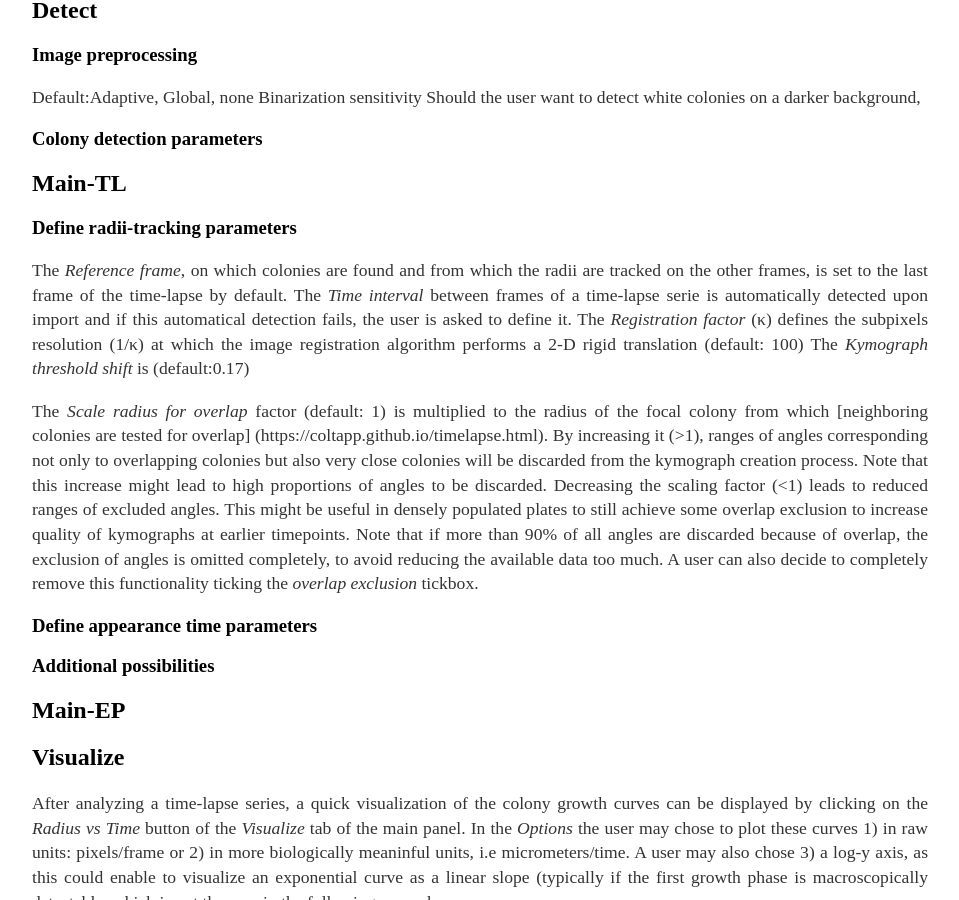
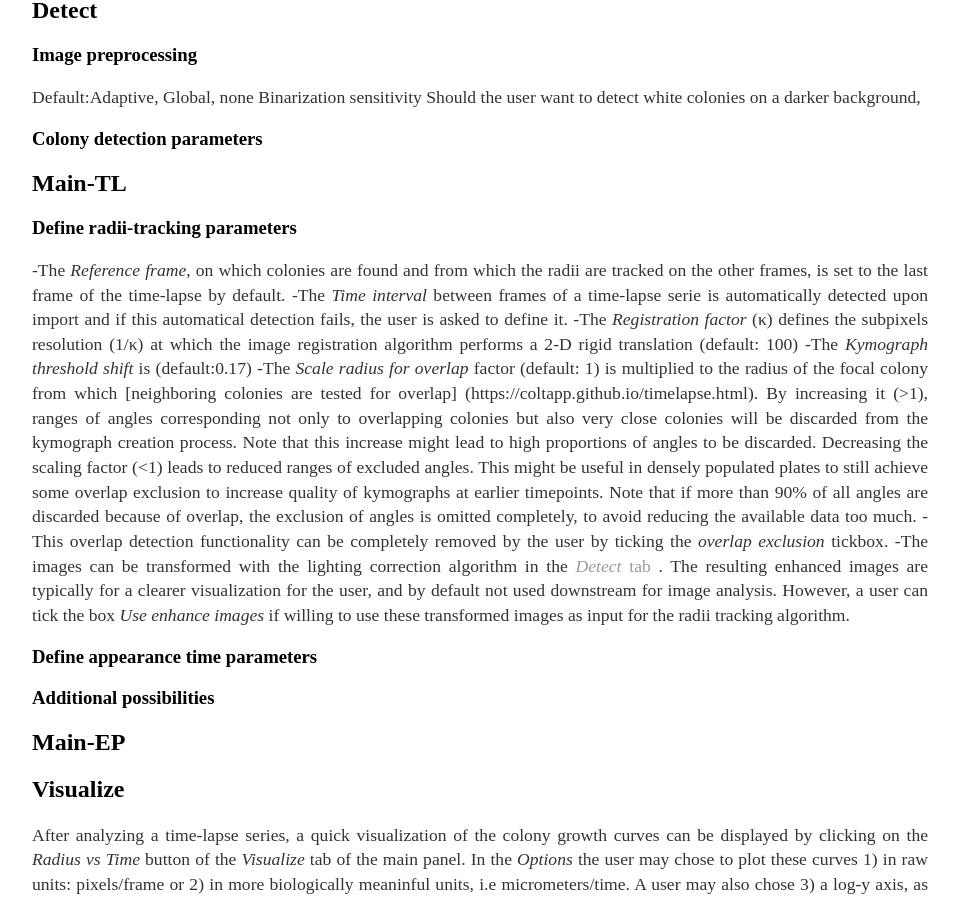
Before and after one commit to ColTapp/ColTapp.github.io, a Jekyll site: the page built from options.md, in a window 1280 px wide and 900 px high, scrolled down 2534 px. Shown: the whole window, without its empty margins (160-1119 px from the left). Built offline with Jekyll 4.4.1, drawn with Linux system fonts in a browser that asks for light colours.

Commit message:
Update options.md

```diff
--- a/options.md
+++ b/options.md
@@ -53,14 +53,13 @@
 ## Main-TL
 
 ### Define radii-tracking parameters
-The _Reference frame_, on which colonies are found and from which the radii are tracked on the other frames, is set to the last frame of the time-lapse by default.
-The _Time interval_ between frames of a time-lapse serie is automatically detected upon import and if this automatical detection fails, the user is asked to define it.
-The _Registration factor_ (κ) defines the subpixels resolution (1/κ) at which the image registration algorithm performs a 2-D rigid translation (default: 100)
-The _Kymograph threshold shift_ is (default:0.17)
-
-The _Scale radius for overlap_ factor (default: 1) is multiplied to the radius of the focal colony from which [neighboring colonies are tested for overlap] (https://coltapp.github.io/timelapse.html). By increasing it (>1), ranges of angles corresponding not only to overlapping colonies but also very close colonies will be discarded from the kymograph creation process. Note that this increase might lead to high proportions of angles to be discarded. Decreasing the scaling factor (<1) leads to reduced ranges of excluded angles. This might be useful in densely populated plates to still achieve some overlap exclusion to increase quality of kymographs at earlier timepoints. Note that if more than 90% of all angles are discarded because of overlap, the exclusion of angles is omitted completely, to avoid reducing the available data too much.
-A user can also decide to completely remove this functionality ticking the _overlap exclusion_ tickbox.
-
+-The _Reference frame_, on which colonies are found and from which the radii are tracked on the other frames, is set to the last frame of the time-lapse by default.
+-The _Time interval_ between frames of a time-lapse serie is automatically detected upon import and if this automatical detection fails, the user is asked to define it.
+-The _Registration factor_ (κ) defines the subpixels resolution (1/κ) at which the image registration algorithm performs a 2-D rigid translation (default: 100)
+-The _Kymograph threshold shift_ is (default:0.17)
+-The _Scale radius for overlap_ factor (default: 1) is multiplied to the radius of the focal colony from which [neighboring colonies are tested for overlap] (https://coltapp.github.io/timelapse.html). By increasing it (>1), ranges of angles corresponding not only to overlapping colonies but also very close colonies will be discarded from the kymograph creation process. Note that this increase might lead to high proportions of angles to be discarded. Decreasing the scaling factor (<1) leads to reduced ranges of excluded angles. This might be useful in densely populated plates to still achieve some overlap exclusion to increase quality of kymographs at earlier timepoints. Note that if more than 90% of all angles are discarded because of overlap, the exclusion of angles is omitted completely, to avoid reducing the available data too much.
+-This overlap detection functionality can be completely removed by the user by ticking the _overlap exclusion_ tickbox.
+-The images can be transformed with the lighting correction algorithm in the [_Detect_ tab ](https://coltapp.github.io/detect.html). The resulting enhanced images are typically for a clearer visualization for the user, and by default not used downstream for image analysis. However, a user can tick the box _Use enhance images_ if willing to use these transformed images as input for the radii tracking algorithm.
 
 ### Define appearance time parameters
 
```
